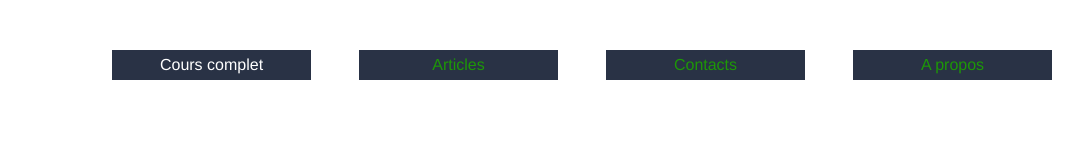
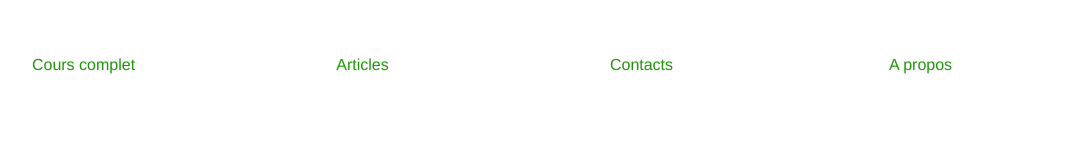
Before and after one commit to dasilva218/base-html, a plain HTML site: page styles/grid.html in a window 1280 px wide. Shown: the whole page, without its empty margins (130-1213 px from the left). Drawn offline with Linux system fonts and the light colour scheme.

Commit message:
ajout grid.html

```diff
--- a/styles/grid.css
+++ b/styles/grid.css
@@ -21,7 +21,7 @@ nav> ul{
 
 }
 header{
-    margin-left: 15%;
+    margin-left: 5%;
 }
 ul{
     color: green;
@@ -36,7 +36,7 @@ ul{
     float: left;
     width: 200px;
 }
-.menuderoulant li a:link, .menuderoulant li a:visited{
+.menuderoulant li a{
 display: block;
 color: #ffffff;
 background-color: #293245;
@@ -46,7 +46,7 @@ text-align: center;
 text-decoration: none;
 }
 .menuderoulant li a:hover{
-    background-color: #199bd2;
+    background-color: transparent;
 }
 .menuderoulant li a:active{
     background-color: #808080;
@@ -65,14 +65,14 @@ text-decoration: none;
     border-top: 1px solid transparent;
     border-right: 1px solid transparent;
 }
-.menuderoulant .sous-menu li a:link,.menuderoulant li a:visited{
+.menuderoulant .sous-menu li a,.menuderoulant li a{
     display: block;
     color: #1d9707;
     text-decoration: none;
-    background-color: #293245;
+    background-color:transparent;
 }
 .menuderoulant .sous-menu li a:hover{
-    background-color: #199bd2;
+    background-color: transparent;
 }
 .menuderoulant li:hover .sous-menu{
     display: block;
```
